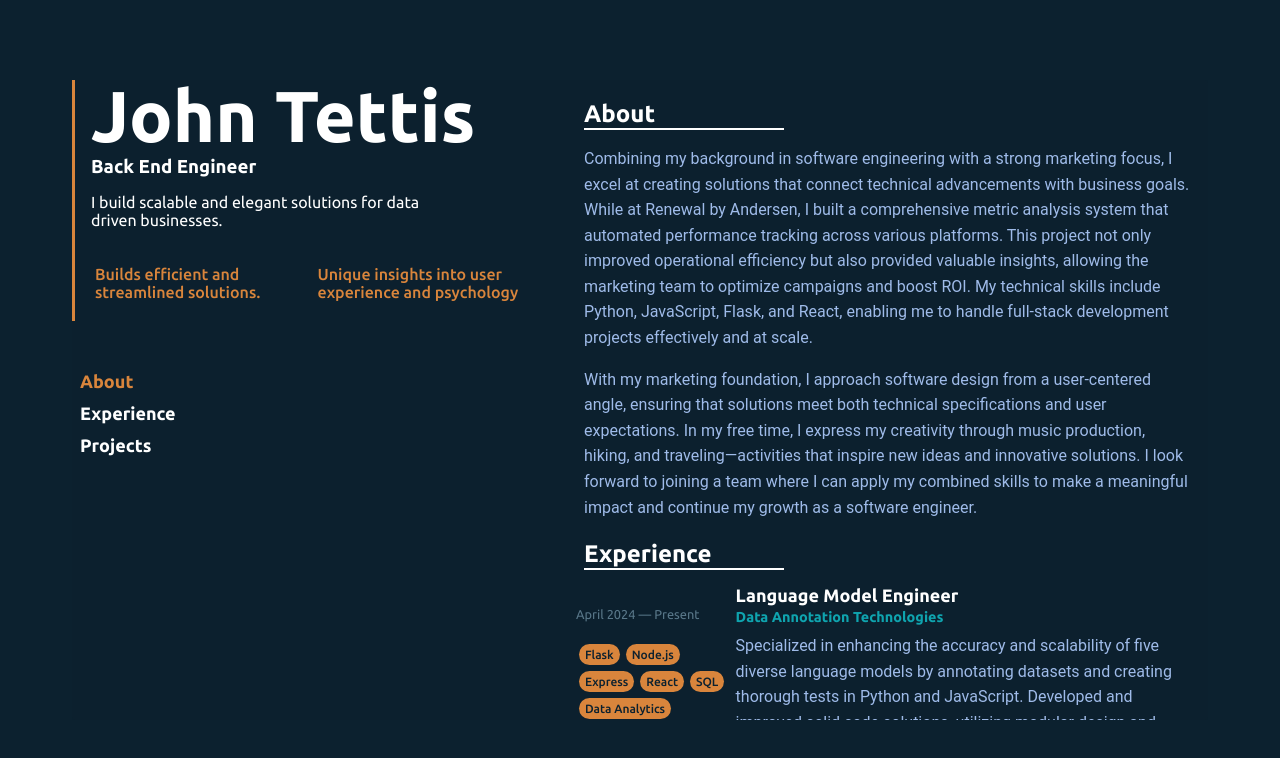
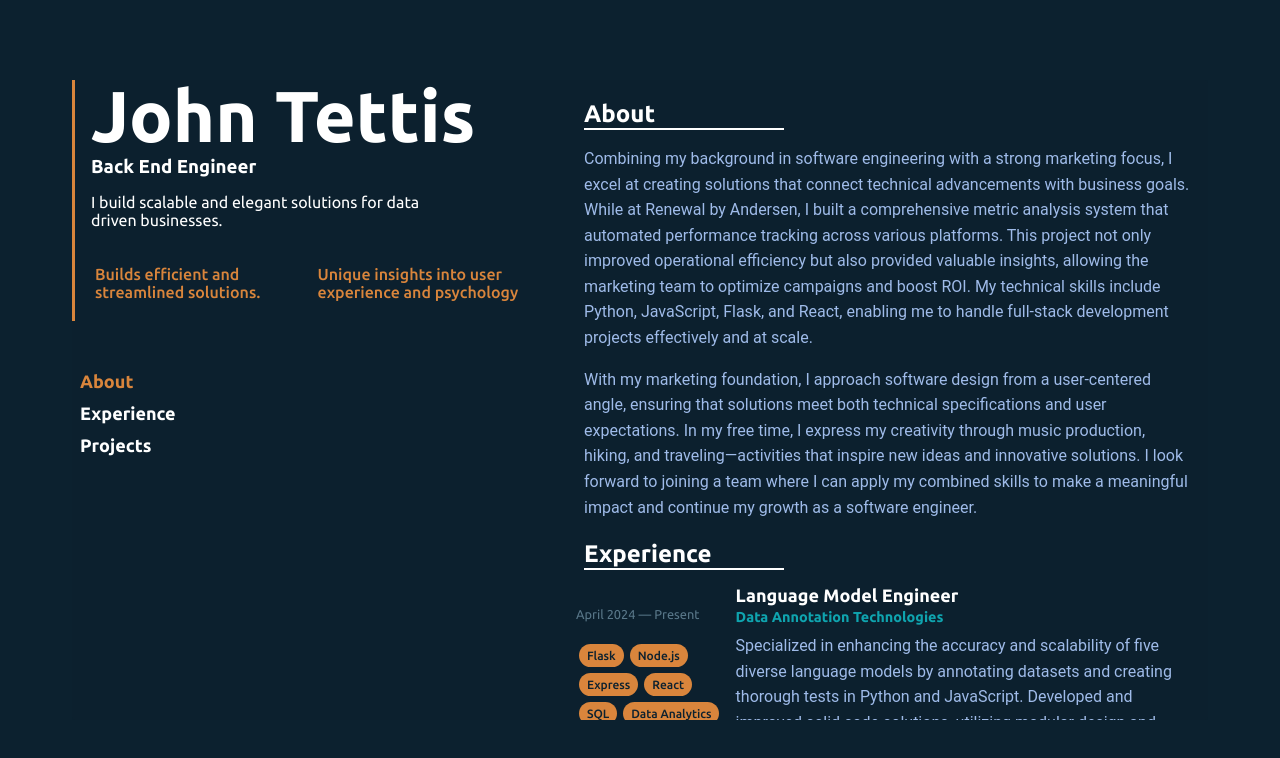
Before and after one commit to john-tettis/portfolio-updated, a React (Create React App) app: page / in a window 1280 px wide. Shown: the top 758 px of the page. Built offline with nearby package versions, Linux system fonts and the light colour scheme.

Commit message:
padding updated

```diff
--- a/src/styles/SkillBubble.css
+++ b/src/styles/SkillBubble.css
@@ -2,7 +2,7 @@
 .skill-bubble {
     display: inline-block; /* Makes it behave like an inline element */
     vertical-align: middle;
-    padding: 4px 6px; /* Optional: Adjust padding for some spacing around the text */
+    padding: 5px 8px; /* Optional: Adjust padding for some spacing around the text */
     background-color:var(--color-3); /* Background color */
     color:var(--color-1);
     border-radius: 20px; /* Pill shape */    margin: 3px;
```
